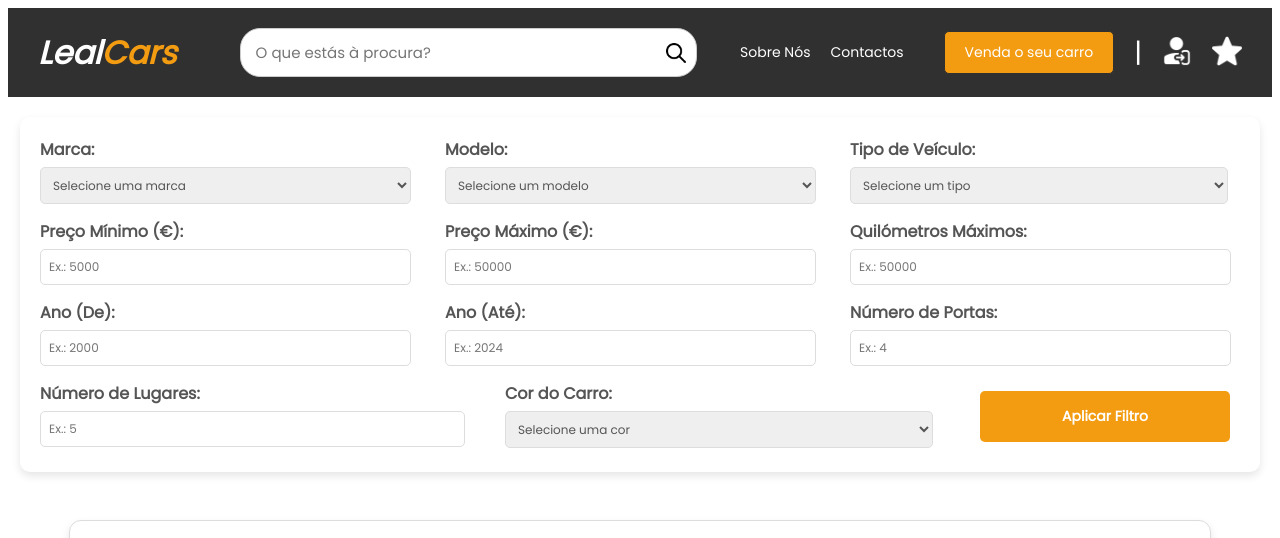
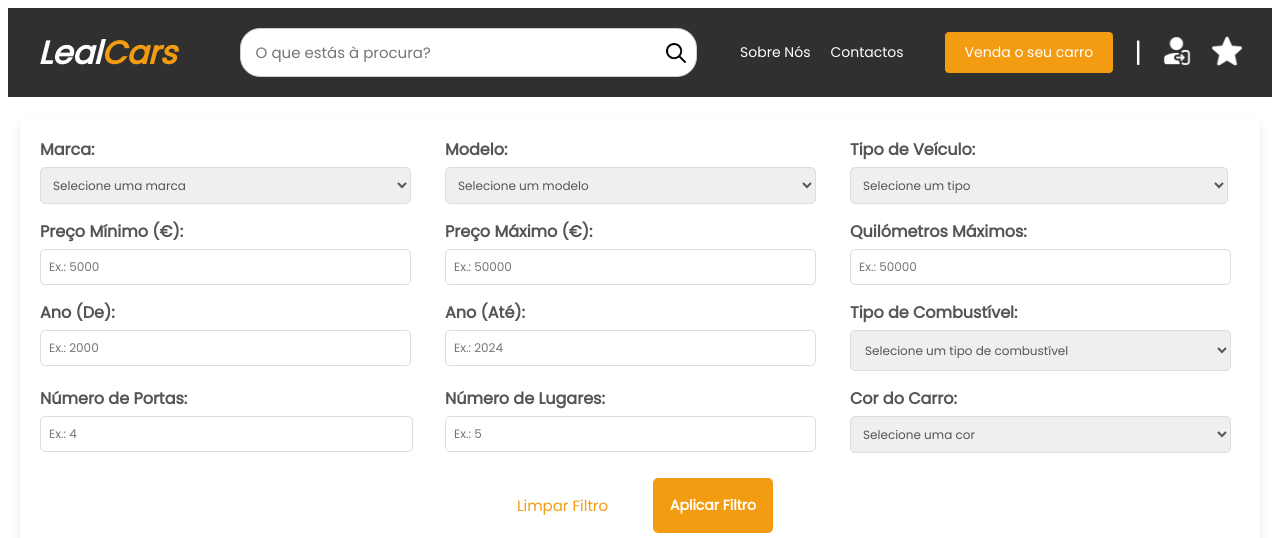
Before and after one commit to afonsopro/ProjetoRedes, a PHP site: page /index.php?cmd=pesquisa in a window 1280 px wide. Shown: the top 538 px of the page. Run offline with PHP 8.4, Linux system fonts and the light colour scheme; data comes from the database, SQL or seed files in the repository.

Commit message:
Update pesquisa.php

```diff
--- a/pesquisa.php
+++ b/pesquisa.php
@@ -1,15 +1,15 @@
-<form method="POST" enctype="multipart/form-data" action="index.php?cmd=pesquisa" style="max-width: 1200px; margin: 20px auto; background-color: #fff; padding: 20px; border-radius: 10px; box-shadow: 0 4px 8px rgba(0,0,0,0.1); display: flex; flex-wrap: wrap; gap: 15px; font-family: 'Poppins', sans-serif;">
-
+<form method="POST" enctype="multipart/form-data" action="index.php?cmd=pesquisa" style="max-width: 1200px; margin: 20px auto; background-color: #fff; padding: 20px; border-radius: 10px; box-shadow: 0 4px 8px rgba(0,0,0,0.1); display: flex; flex-wrap: wrap; gap: 15px; font-family: 'Poppins', sans-serif; justify-content: center;">
     <!-- Marca -->
     <label style="flex: 1 1 30%; font-weight: bold; color: #555;">
         Marca:<br>
         <select name="marca" id="marca" style="font-family: Poppins; color: #555; width: 95%; padding: 8px; margin-top: 5px; border: 1px solid #ddd; border-radius: 5px; font-size: 12px;">
             <option value="">Selecione uma marca</option>
             <?php
-            $sql="select * from marca order by mardsg";
-            $res=$lig->query($sql);
-            while($lin=$res->fetch_array()) {
-                echo "<option value=",$lin['CodMarca'],">",$lin['mardsg'],"</option>\n";
+            $sql = "SELECT * FROM marca ORDER BY mardsg";
+            $res = $lig->query($sql);
+            while ($lin = $res->fetch_array()) {
+                $selected = ($_POST['marca'] ?? '') == $lin['CodMarca'] ? 'selected' : '';
+                echo "<option value='{$lin['CodMarca']}' $selected>{$lin['mardsg']}</option>";
             }
             ?>
         </select>
@@ -21,14 +21,15 @@
         <select name="modelo" id="modelo" style="font-family: Poppins; color: #555; width: 95%; padding: 8px; margin-top: 5px; border: 1px solid #ddd; border-radius: 5px; font-size: 12px;">
             <option value="">Selecione um modelo</option>
             <?php
-            $sql="select * from marca order by mardsg";
-            $res=$lig->query($sql);
-            while($lin=$res->fetch_array()) {
-                echo "<option value=",$lin['CodMarca'],"; style='font-weight: bold;' disabled>",$lin['mardsg'],"</option>\n";
-                $sql1="select * from modelo where CodMarca = ".$lin['CodMarca']." order by moddgs";
-                $res1=$lig->query($sql1);
-                while($lin1=$res1->fetch_array()) {
-                    echo "<option value=",$lin1['CodMod']," data-marca=", $lin1['CodMarca'], ">",$lin1['moddgs'],"</option>\n";
+            $sql = "SELECT * FROM marca ORDER BY mardsg";
+            $res = $lig->query($sql);
+            while ($lin = $res->fetch_array()) {
+                echo "<option value='' style='font-weight: bold;' disabled>{$lin['mardsg']}</option>";
+                $sql1 = "SELECT * FROM modelo WHERE CodMarca = {$lin['CodMarca']} ORDER BY moddgs";
+                $res1 = $lig->query($sql1);
+                while ($lin1 = $res1->fetch_array()) {
+                    $selected = ($_POST['modelo'] ?? '') == $lin1['CodMod'] ? 'selected' : '';
+                    echo "<option value='{$lin1['CodMod']}' data-marca='{$lin1['CodMarca']}' $selected>{$lin1['moddgs']}</option>";
                 }
             }
             ?>
@@ -55,10 +56,11 @@
         <select name="tipo_veiculo" style="font-family: Poppins; color: #555; width: 97%; padding: 8px; margin-top: 5px; border: 1px solid #ddd; border-radius: 5px; font-size: 12px;">
             <option value="">Selecione um tipo</option>
             <?php
-            $sql="SELECT * FROM tipovei ORDER BY tipopdsg";
-            $res=$lig->query($sql);
-            while($lin=$res->fetch_array()) {
-                echo "<option value=",$lin['CodTpVei'],">",$lin['tipopdsg'],"</option>\n";
+            $sql = "SELECT * FROM tipovei ORDER BY tipopdsg";
+            $res = $lig->query($sql);
+            while ($lin = $res->fetch_array()) {
+                $selected = ($_POST['tipo_veiculo'] ?? '') == $lin['CodTpVei'] ? 'selected' : '';
+                echo "<option value='{$lin['CodTpVei']}' $selected>{$lin['tipopdsg']}</option>";
             }
             ?>
         </select>
@@ -67,61 +69,85 @@
     <!-- Preço -->
     <label style="flex: 1 1 30%; font-weight: bold; color: #555;">
         Preço Mínimo (€):<br>
-        <input type="number" name="preco_min" placeholder="Ex.: 5000" min="0" style="color: #303030; font-family: Poppins; width: 90.5%; padding: 8px; margin-top: 5px; border: 1px solid #ddd; border-radius: 5px; font-size: 12px;">
+        <input type="number" name="preco_min" placeholder="Ex.: 5000" min="0" value="<?= htmlspecialchars($_POST['preco_min'] ?? '') ?>" style="color: #303030; font-family: Poppins; width: 90.5%; padding: 8px; margin-top: 5px; border: 1px solid #ddd; border-radius: 5px; font-size: 12px;">
     </label>
     <label style="flex: 1 1 30%; font-weight: bold; color: #555;">
         Preço Máximo (€):<br>
-        <input type="number" name="preco_max" placeholder="Ex.: 50000" min="0" style="width: 90.5%; padding: 8px; color: #303030; font-family: Poppins;  margin-top: 5px; border: 1px solid #ddd; border-radius: 5px; font-size: 12px;">
+        <input type="number" name="preco_max" placeholder="Ex.: 50000" min="0" value="<?= htmlspecialchars($_POST['preco_max'] ?? '') ?>" style="width: 90.5%; padding: 8px; color: #303030; font-family: Poppins; margin-top: 5px; border: 1px solid #ddd; border-radius: 5px; font-size: 12px;">
     </label>
 
     <!-- Quilómetros -->
     <label style="flex: 1 1 30%; font-weight: bold; color: #555;">
         Quilómetros Máximos:<br>
-        <input type="number" name="quilometros" placeholder="Ex.: 50000" min="0" style=" color: #303030; font-family: Poppins; width: 93%; padding: 8px; margin-top: 5px; border: 1px solid #ddd; border-radius: 5px; font-size: 12px;">
+        <input type="number" name="quilometros" placeholder="Ex.: 50000" min="0" value="<?= htmlspecialchars($_POST['quilometros'] ?? '') ?>" style="color: #303030; font-family: Poppins; width: 93%; padding: 8px; margin-top: 5px; border: 1px solid #ddd; border-radius: 5px; font-size: 12px;">
     </label>
 
     <!-- Ano -->
     <label style="flex: 1 1 30%; font-weight: bold; color: #555;">
         Ano (De):<br>
-        <input type="number" name="ano_min" placeholder="Ex.: 2000" min="1900" style=" color: #303030; font-family: Poppins; width: 90.5%; padding: 8px; margin-top: 5px; border: 1px solid #ddd; border-radius: 5px; font-size: 12px;">
+        <input type="number" name="ano_min" placeholder="Ex.: 2000" min="1900" value="<?= htmlspecialchars($_POST['ano_min'] ?? '') ?>" style="color: #303030; font-family: Poppins; width: 90.5%; padding: 8px; margin-top: 5px; border: 1px solid #ddd; border-radius: 5px; font-size: 12px;">
     </label>
     <label style="flex: 1 1 30%; font-weight: bold; color: #555;">
         Ano (Até):<br>
-        <input type="number" name="ano_max" placeholder="Ex.: 2024" min="1900" style=" color: #303030; font-family: Poppins; width: 90.5%; padding: 8px; margin-top: 5px; border: 1px solid #ddd; border-radius: 5px; font-size: 12px;">
+        <input type="number" name="ano_max" placeholder="Ex.: 2024" min="1900" value="<?= htmlspecialchars($_POST['ano_max'] ?? '') ?>" style="color: #303030; font-family: Poppins; width: 90.5%; padding: 8px; margin-top: 5px; border: 1px solid #ddd; border-radius: 5px; font-size: 12px;">
     </label>
+
+    <!-- Tipo de Combústivel -->
+    <label style="flex: 1 1 30%; font-weight: bold; color: #555;">
+        Tipo de Combustível:<br>
+        <select name="combustivel" style="font-family: Poppins; color: #555; width: 97.7%; padding: 10px; margin-top: 5px; border: 1px solid #ddd; border-radius: 5px; font-size: 12px;">
+            <option value="">Selecione um tipo de combustível</option>
+            <?php
+                // Consulta para buscar os tipos de combustível
+                $sql = "SELECT * FROM combustivel ORDER BY combdsg";
+                $res = $lig->query($sql);
+
+                // Loop para preencher as opções no dropdown
+                while ($lin = $res->fetch_array()) {
+                    // Verifica se o valor foi selecionado no envio anterior
+                    $selected = ($_POST['combustivel'] ?? '') == $lin['Codcomb'] ? 'selected' : '';
+                    echo "<option value='{$lin['Codcomb']}' $selected>{$lin['combdsg']}</option>";
+                }
+            ?>
+        </select>
+    </label>
+
 
     <!-- Número de Portas -->
     <label style="flex: 1 1 30%; font-weight: bold; color: #555;">
         Número de Portas:<br>
-        <input type="number" name="portas" min="0" placeholder="Ex.: 4" style=" color: #303030; font-family: Poppins; width: 93%; padding: 8px; margin-top: 5px; border: 1px solid #ddd; border-radius: 5px; font-size: 12px;">
+        <input type="number" name="portas" min="0" placeholder="Ex.: 4" value="<?= htmlspecialchars($_POST['portas'] ?? '') ?>" style="color: #303030; font-family: Poppins; width: 91%; padding: 8px; margin-top: 5px; border: 1px solid #ddd; border-radius: 5px; font-size: 12px;">
     </label>
 
     <!-- Número de Lugares -->
     <label style="flex: 1 1 30%; font-weight: bold; color: #555;">
         Número de Lugares:<br>
-        <input type="number" name="lugares" min="1" placeholder="Ex.: 5" style=" color: #303030; font-family: Poppins; width: 90.5%; padding: 8px; margin-top: 5px; border: 1px solid #ddd; border-radius: 5px; font-size: 12px;">
+        <input type="number" name="lugares" min="1" placeholder="Ex.: 5" value="<?= htmlspecialchars($_POST['lugares'] ?? '') ?>" style="color: #303030; font-family: Poppins; width: 90.5%; padding: 8px; margin-top: 5px; border: 1px solid #ddd; border-radius: 5px; font-size: 12px;">
     </label>
 
     <!-- Cor -->
     <label style="flex: 1 1 30%; font-weight: bold; color: #555;">
         Cor do Carro:<br>
-        <select name="cor" style="font-family: Poppins; color: #555; width: 95%; padding: 8px; margin-top: 5px; border: 1px solid #ddd; border-radius: 5px; font-size: 12px;">
+        <select name="cor" style="font-family: Poppins; color: #555; width: 97.8%; padding: 8px; margin-top: 5px; border: 1px solid #ddd; border-radius: 5px; font-size: 12px;">
             <option value="">Selecione uma cor</option>
-            <option value="Preto">Preto</option>
-            <option value="Branco">Branco</option>
-            <option value="Prata">Prata</option>
-            <option value="Azul">Azul</option>
-            <option value="Vermelho">Vermelho</option>
-            <option value="Cinza">Cinza</option>
-            <option value="Bege">Bege</option>
-            <option value="Verde">Verde</option>
+            <?php
+            $cores = ['Preto', 'Branco', 'Prata', 'Azul', 'Vermelho', 'Cinza', 'Bege', 'Verde'];
+            foreach ($cores as $cor) {
+                $selected = ($_POST['cor'] ?? '') == $cor ? 'selected' : '';
+                echo "<option value='$cor' $selected>$cor</option>";
+            }
+            ?>
         </select>
     </label>
-
+    <!-- Botões de Limpar Filtros e Aplicar Filtro -->
+    <a href="index.php?cmd=pesquisa" style="font-size: 15px; color: #f39c12; text-decoration: none; font-family: Poppins, sans-serif; display: inline-flex; justify-content: center; align-items: center; padding: 15px 20px;" onmouseover="this.style.textDecoration='underline';" onmouseout="this.style.textDecoration='none';">
+        Limpar Filtro
+    </a>
     <!-- Botão de Pesquisa -->
-    <button type="submit" style="flex: 1 1 150%; font-family: Poppins; max-width: 250px; margin: 10px; padding: 15px 15px; background-color: #f39c12; color: white; font-size: 14px; font-weight: bold; border: none; border-radius: 5px; cursor: pointer;">
+    <button type="submit" style="font-family: Poppins; max-width: 250px; margin: 10px; padding: 15px 15px; background-color: #f39c12; color: white; font-size: 14px; font-weight: bold; border: 2px solid #f39c12; border-radius: 5px; cursor: pointer; transition: all 0.3s ease;" onmouseover="this.style.backgroundColor='white'; this.style.color='#f39c12'; this.style.borderColor='#f39c12';" onmouseout="this.style.backgroundColor='#f39c12'; this.style.color='white'; this.style.borderColor='#f39c12';">
         Aplicar Filtro
     </button>
+
 </form>
 <br>
 <?php
@@ -134,12 +160,13 @@ $preco_max = !empty($_REQUEST['preco_max']) ? floatval($_REQUEST['preco_max']) :
 $quilometros = !empty($_REQUEST['quilometros']) ? intval($_REQUEST['quilometros']) : null;
 $ano_min = !empty($_REQUEST['ano_min']) ? intval($_REQUEST['ano_min']) : null;
 $ano_max = !empty($_REQUEST['ano_max']) ? intval($_REQUEST['ano_max']) : null;
+$combustivel = !empty($_REQUEST['combustivel']) ? intval($_REQUEST['combustivel']) : null;
 $portas = !empty($_REQUEST['portas']) ? intval($_REQUEST['portas']) : null;
 $lugares = !empty($_REQUEST['lugares']) ? intval($_REQUEST['lugares']) : null;
 $cor = !empty($_REQUEST['cor']) ? $lig->real_escape_string($_REQUEST['cor']) : null;
 
 // Início da consulta SQL
-$sql = "SELECT veiculo.*, marca.mardsg AS marca, modelo.moddgs AS modelo FROM veiculo INNER JOIN modelo ON veiculo.CodMod = modelo.CodMod INNER JOIN marca ON modelo.CodMarca = marca.CodMarca WHERE 1=1";
+$sql = "SELECT veiculo.*, marca.mardsg AS marca, modelo.moddgs AS modelo, combustivel.combdsg AS comb FROM veiculo INNER JOIN modelo ON veiculo.CodMod = modelo.CodMod INNER JOIN marca ON modelo.CodMarca = marca.CodMarca INNER JOIN combustivel ON combustivel.Codcomb = veiculo.Codcomb WHERE 1=1";
 
 // Construção dinâmica do filtro SQL
 
@@ -150,7 +177,7 @@ if ($marca !== null) {
 
 // Modelo
 if ($modelo !== null) {
-    $sql .= " AND CodMod = $modelo";
+    $sql .= " AND modelo.CodMod = $modelo";
 }
 
 // Tipo de Veículo
@@ -183,6 +210,11 @@ if ($ano_max !== null) {
     $sql .= " AND veiano <= $ano_max";
 }
 
+// Ano (Até)
+if ($combustivel !== null) {
+    $sql .= " AND veiculo.Codcomb = $combustivel";
+}
+
 // Número de Portas
 if ($portas !== null) {
     $sql .= " AND veiportas = $portas";
@@ -211,7 +243,7 @@ if ($res->num_rows > 0) {
 
         // Foto do veículo (lado esquerdo) com altura ajustada
         echo "<div style='flex: 0 0 150px; width: auto; height: 200px;  object-fit: cover;'>
-                <img src='Imagens/" . $lin['fotovei'] . " alt='Imagem do Veículo' style='width: 300px; height: 100%; border-radius: 8px;'>
+                <img src='Imagens/" . $lin['fotovei'] . "' alt='Imagem do Veículo' style='width: 300px; height: 100%; border-radius: 8px;'>
               </div>";
 
         // Informações do veículo (lado direito)
@@ -247,7 +279,7 @@ if ($res->num_rows > 0) {
         // Cor e Tipo de Combustível
         echo "<p style='font-size: 14px; color: #555; margin-bottom: 5px;'>";
         echo "<strong>Cor:</strong> " . $lin['veicor'] . " | ";
-        echo "<strong>Combustível:</strong> " . $lin['Codcomb'];
+        echo "<strong>Combustível:</strong> " . $lin['comb'];
         echo "</p>";
 
         // Final da seção
```
